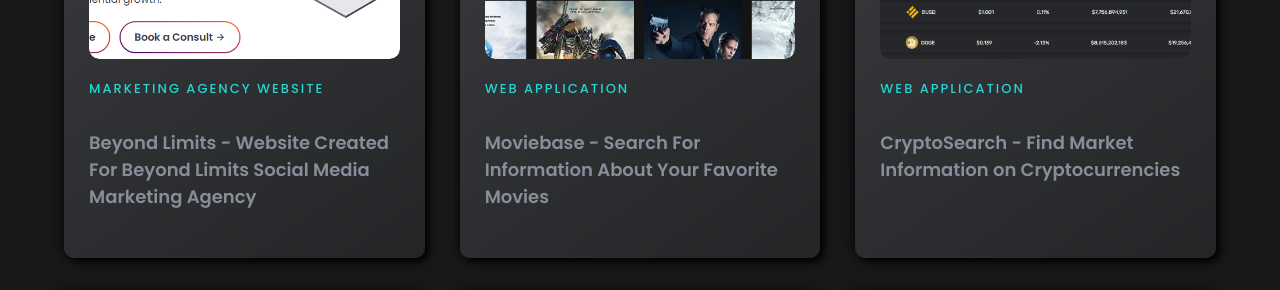
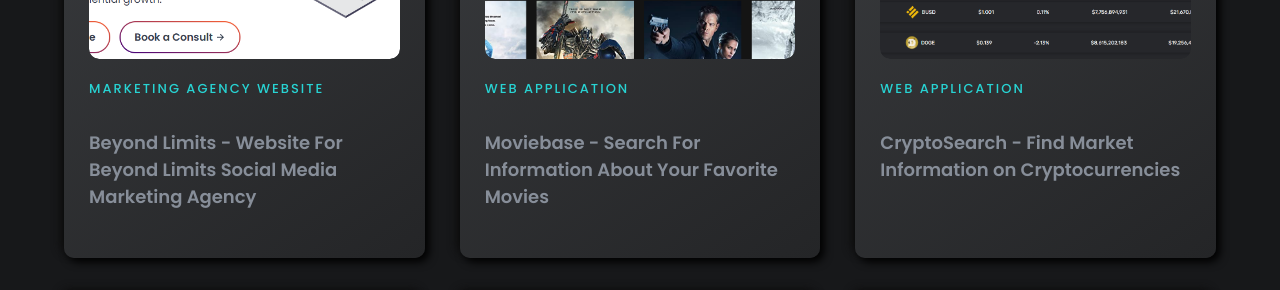
Before and after one commit to elliottcsipkes/dev-porfolio, a React (Create React App) app: page / in a window 1280 px wide. Shown: the part 1480-1770 px from the top of the page. Built offline with nearby package versions, Linux system fonts and the light colour scheme.

Commit message:
Update Portfolio_data.js

```diff
--- a/src/component/Portfolio/Portfolio_data.js
+++ b/src/component/Portfolio/Portfolio_data.js
@@ -3,11 +3,11 @@ const Portfolio_data = [
     id: 1,
     category: "MARKETING AGENCY WEBSITE",
     title:
-      "Beyond Limits - Website Created For Beyond Limits Social Media Marketing Agency",
+      "Beyond Limits - Website For Beyond Limits Social Media Marketing Agency",
     image: "/images/beyondlimits1.png",
     demo: "https://beyondlimitsagency.netlify.app/",
     github: "https://github.com/elliottcsipkes/beyond-limits-agency-site",
-    desc: "This multipage website contains information on the Beyond Limits SMMA and how it helps its clients. The site was designed entirely by me and was then implemented through the use of Next.js alongside TailwindCSS for complete desktop and mobile responsiveness. On the website one will find many links, most of which are directed to the contact page through calls to action. This contact page allows leads to submit information about their needs from the Beyond Limits team",
+    desc: "This multipage website contains information on the Beyond Limits SMMA and how it helps its clients. The site was uniquely designed and then implemented through the use of Next.js and TailwindCSS for complete responsiveness. On the website one will find many links, most of which are directed to the contact page through calls to action. This contact page allows leads to submit information about their needs from the Beyond Limits team",
   },
   {
     id: 2,
```
